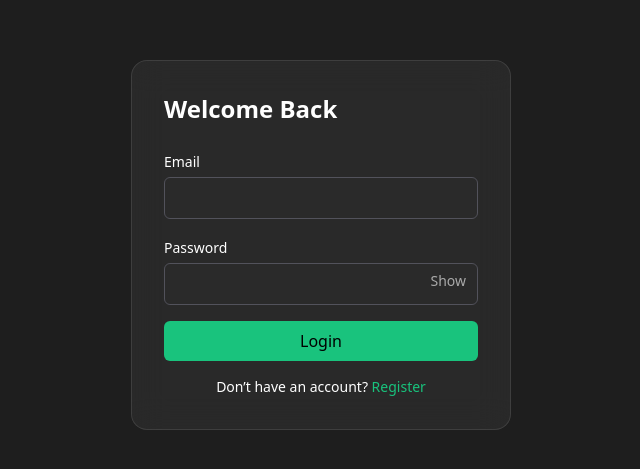
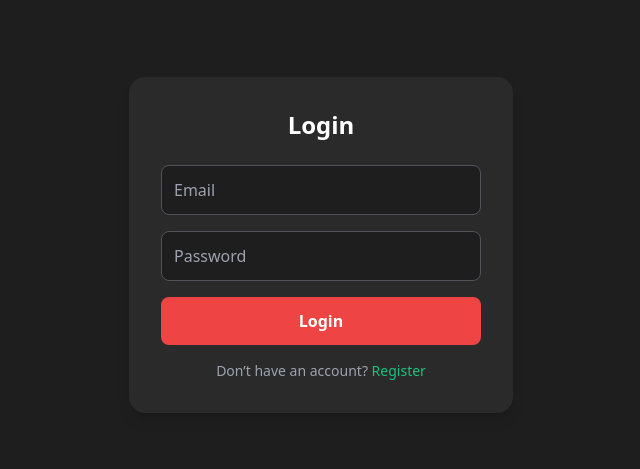
Before and after one commit to kunalbag2002/chatbot-fullstack, a React (Vite) app in the folder chatBot-frontend/: page /login in a window 1280 px wide. Shown: the part 155-624 px from the top of the page, without its empty margins (319-959 px from the left). Built offline with nearby package versions, Linux system fonts and the light colour scheme.

Commit message:
Updated frontend for versel

```diff
--- a/chatBot-frontend/src/pages/Login.jsx
+++ b/chatBot-frontend/src/pages/Login.jsx
@@ -1,12 +1,15 @@
 import { useState } from "react";
+import { useNavigate } from "react-router-dom";
 
 export default function Login() {
     const [email, setEmail] = useState("");
     const [password, setPassword] = useState("");
-    const [showPassword, setShowPassword] = useState(false);
+    const [error, setError] = useState("");
+    const navigate = useNavigate();
 
-    async function handleLogin(e) {
+    const handleLogin = async (e) => {
         e.preventDefault();
+        setError("");
 
         try {
             const res = await fetch("https://chatbot-fullstack-j8hr.onrender.com/login", {
@@ -15,73 +18,67 @@ export default function Login() {
                 body: JSON.stringify({ email, password }),
             });
 
+            if (res.ok) {
                 const data = await res.json();
+                console.log("✅ Login success:", data);
 
-            if (data.error) {
-                alert(data.error);
+                // Store user info in localStorage (since no JWT)
+                localStorage.setItem("user", JSON.stringify(data));
+
+                // Redirect to /chat
+                navigate("/chat");
             } else {
-                alert("✅ Login successful!");
-                localStorage.setItem("user", JSON.stringify(data.user));
-                window.location.href = "/chat";
+                const err = await res.json();
+                setError(err.detail || "Invalid credentials");
             }
         } catch (err) {
-            alert("⚠️ Could not connect to the server.");
             console.error(err);
+            setError("Something went wrong. Try again.");
         }
-    }
+    };
 
     return (
         <div className="h-screen flex items-center justify-center bg-[#1E1E1E] text-white">
-            <div className="w-[380px] bg-white/5 backdrop-blur-lg border border-white/10 rounded-2xl p-8">
-                <h1 className="text-2xl font-semibold mb-6">Welcome Back</h1>
+            <form
+                onSubmit={handleLogin}
+                className="bg-[#2A2A2A] p-8 rounded-2xl shadow-lg w-96"
+            >
+                <h2 className="text-2xl font-bold mb-6 text-center">Login</h2>
 
-                <form onSubmit={handleLogin} className="space-y-4">
-                    <div>
-                        <label className="text-sm">Email</label>
                 <input
                     type="email"
+                    placeholder="Email"
+                    className="w-full mb-4 p-3 rounded-lg bg-[#1E1E1E] text-white outline-none border border-zinc-600"
                     value={email}
                     onChange={(e) => setEmail(e.target.value)}
                     required
-                            className="w-full mt-1 p-2 rounded-md bg-[#2A2A2A] border border-zinc-600 outline-none"
                 />
-                    </div>
 
-                    <div>
-                        <label className="text-sm">Password</label>
-                        <div className="relative">
                 <input
-                                type={showPassword ? "text" : "password"}
+                    type="password"
+                    placeholder="Password"
+                    className="w-full mb-4 p-3 rounded-lg bg-[#1E1E1E] text-white outline-none border border-zinc-600"
                     value={password}
                     onChange={(e) => setPassword(e.target.value)}
                     required
-                                className="w-full mt-1 p-2 rounded-md bg-[#2A2A2A] border border-zinc-600 outline-none pr-10"
                 />
-                            <button
-                                type="button"
-                                className="absolute right-3 top-3 text-sm text-white/60"
-                                onClick={() => setShowPassword(!showPassword)}
-                            >
-                                {showPassword ? "Hide" : "Show"}
-                            </button>
-                        </div>
-                    </div>
+
+                {error && <p className="text-red-400 text-sm mb-3">{error}</p>}
 
                 <button
                     type="submit"
-                        className="w-full bg-[#19C37D] text-black font-medium py-2 rounded-md"
+                    className="w-full bg-[#EF4444] py-3 rounded-lg text-white font-semibold hover:bg-[#dc2626] transition"
                 >
                     Login
                 </button>
-                </form>
 
-                <div className="mt-4 text-center text-sm">
+                <p className="text-sm text-center mt-4 text-gray-400">
                     Don’t have an account?{" "}
                     <a href="/register" className="text-[#19C37D] hover:underline">
                         Register
                     </a>
-                </div>
-            </div>
+                </p>
+            </form>
         </div>
     );
 }
```
Lines whose indentation alone changed are shown as unchanged.
